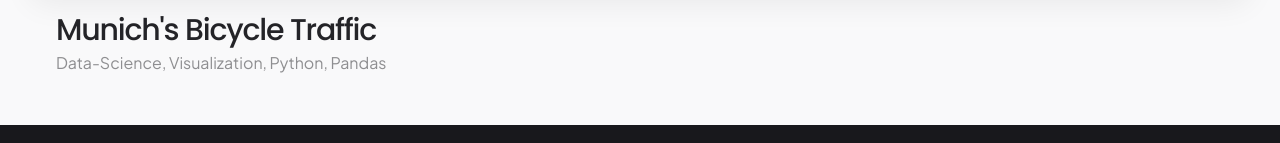
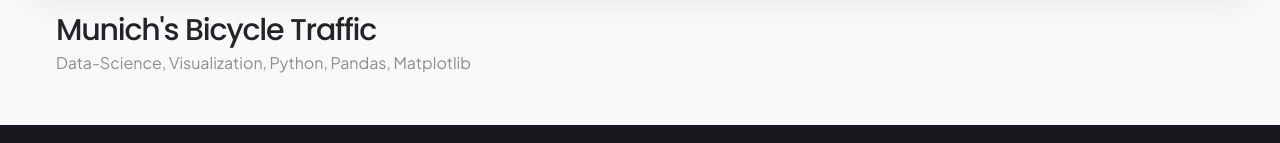
Before and after one commit to floriankulig/portfolio-new, a Next.js app: page /work in a window 1280 px wide. Shown: the part 5523-5666 px from the top of the page. Built offline with nearby package versions, Linux system fonts and the light colour scheme.

Commit message:
feat: add mock images for projects and update project details with new feature images and roles

```diff
--- a/src/ts/projects.ts
+++ b/src/ts/projects.ts
@@ -108,7 +108,7 @@ export const PROJECTS: Project[] = [
   {
     id: "panache-booth",
     title: "Panache Booth",
-    featureImage: "",
+    featureImage: "PanacheBoothMock.jpg",
     projectBackground:
       "What began as a university course assignment to create a basic e-commerce platform evolved into an extensive web development project. <b>Working as a team of two</b>, we transformed the initial academic requirements into a fully-featured <b>online shop with a strong focus on user experience</b> and conversion optimization.",
     featureDescription:
@@ -120,7 +120,8 @@ export const PROJECTS: Project[] = [
     date: "Dec 2023 - Jan 2024",
     roles: [
       {
-        name: "Backend Legende",
+        name: "Lars Huzel",
+        link: "https://github.com/lars-1503",
       },
       {
         name: "Florian Kulig",
@@ -138,18 +139,18 @@ export const PROJECTS: Project[] = [
   {
     id: "munich-bikes",
     title: "Munich's Bicycle Traffic",
-    featureImage: "MunBikeMock.png",
+    featureImage: "MunBikeMock.jpg",
     projectBackground:
       "This data analysis project processes and visualizes bicycle traffic data from Munich's counting stations from 2008 to 2024. The project <b>transforms complex traffic data into accessible insights</b> through an interactive dashboard, making urban mobility patterns <b>understandable for non-technical stakeholders.</b>",
     featureDescription:
       "A series of visualizations, applications and analyses of Munich's cycling data from 2008 to 2024.",
-    technologies: ["Python", "Visualization", "Pandas"],
+    technologies: ["Python", "Visualization", "Pandas", "Matplotlib"],
     categories: ["data", "design"],
     keywords: ["Data-Science", "Visualization"],
     date: "Jan 2025",
     roles: [
       {
-        name: "Scientist Legende",
+        name: "Scientist Legende Dave",
       },
       {
         name: "Florian Kulig",
@@ -159,7 +160,7 @@ export const PROJECTS: Project[] = [
     github: "https://github.com/floriankulig/data-science-vl",
     sections: {
       parallaxImages: {
-        bgImage: "",
+        bgImage: "eliptic.jpg",
         mainImage: "",
       },
     },
--- a/src/ts/types.ts
+++ b/src/ts/types.ts
@@ -25,6 +25,7 @@ export interface Project {
 export interface ProjectRole {
   name: string;
   responsibilities?: string[];
+  link?: string;
 }
 
 export interface ParallaxImagesSection {
```
Also changed, not shown: 2 other files (tests, documents, lock files or other folders).
